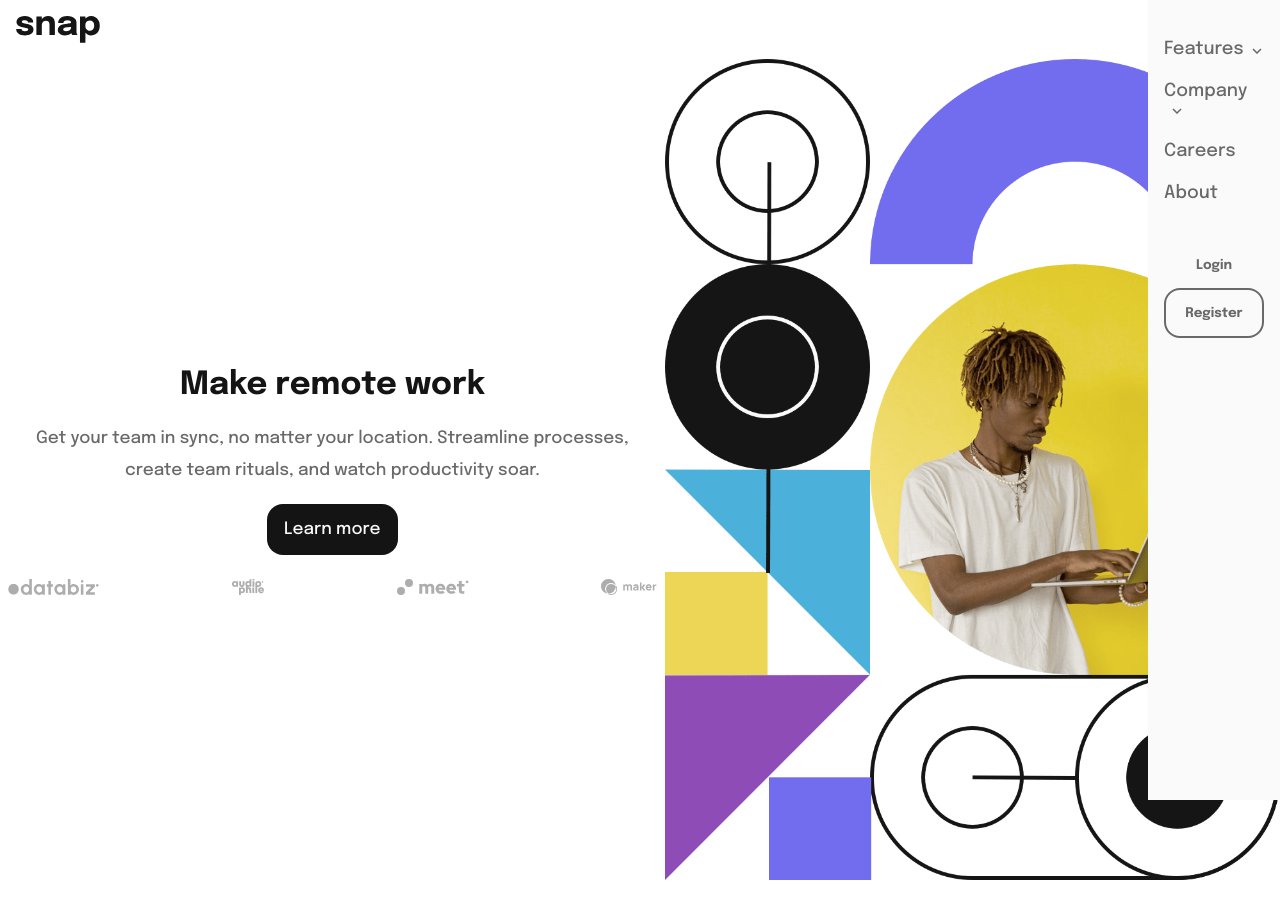
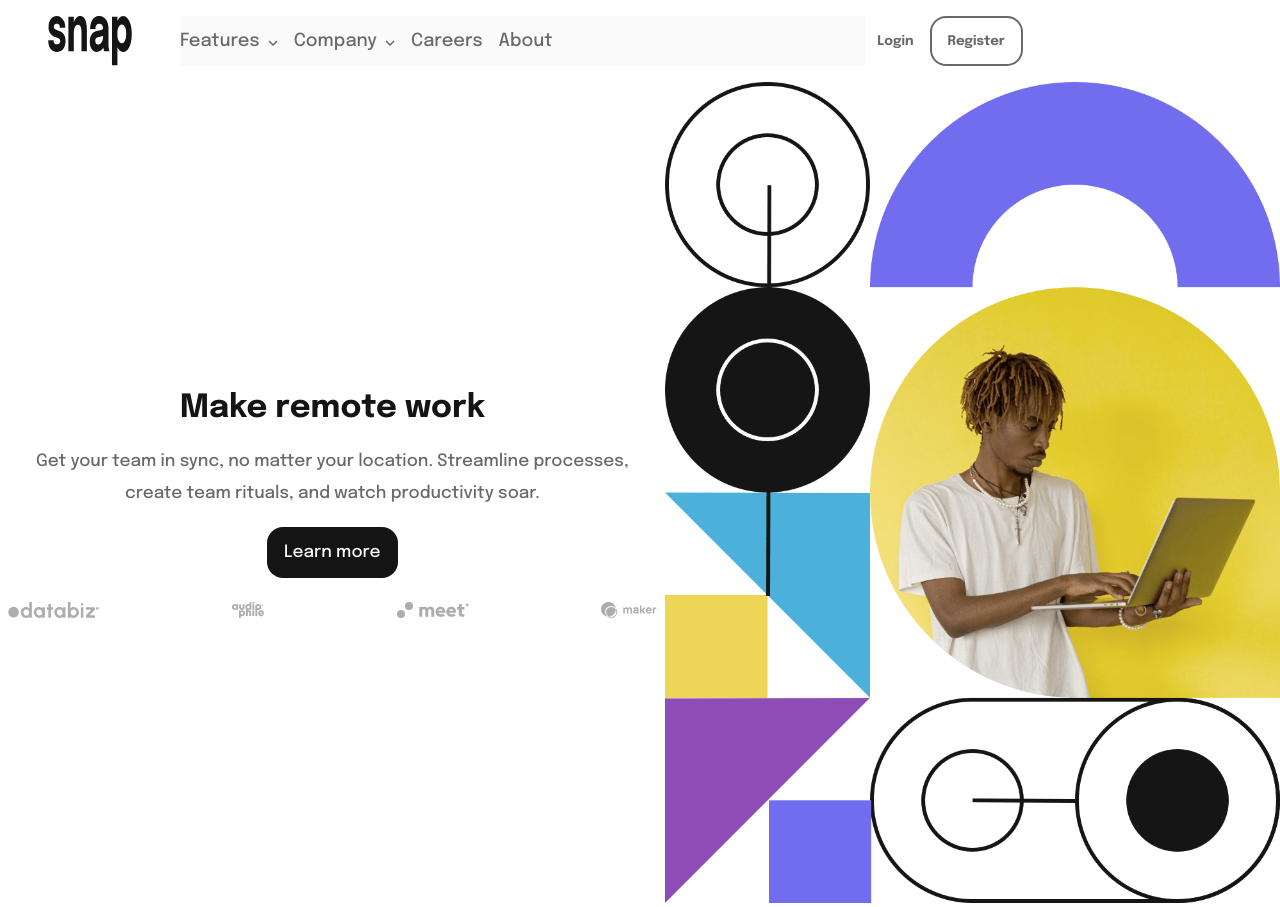
Before and after one commit to bsarnii/intro-section, an Angular app: page / in a window 1280 px wide. Before the commit the page ends 884 px from the top, so only its background shows below. Built offline with nearby package versions, Linux system fonts and the light colour scheme.

Commit message:
desktop header development

```diff
--- a/src/app/header/header.component.css
+++ b/src/app/header/header.component.css
@@ -1,6 +1,6 @@
 :host{
     display: flex;
-    justify-content: space-between;
+    justify-content: flex-end;
     padding: 1rem;
 }
 .hamburger{
@@ -141,8 +141,47 @@ div{
     .close-menu{
         display: none;
     }
+    :host{
+        justify-content: flex-start;
+        gap: .5rem;
+
+    }
     .menu{
-        position: flex;
-        width: 100px;
+        position: static;
+        flex-direction: row;
+        justify-content: space-between;
+        align-items: center;
+        margin: 0;
+        padding: 0;
+    }
+    .menu > ul {
+        display: flex;
+        align-items: center;
+        height: 100%;
+        flex-direction: row;
+        gap: 1rem;
+    }
+    li{
+        margin: 0;
+    }
+    .features, .company{
+        width:max-content;
+    }
+    .login-register{
+        flex-direction: row;
+    }
+    .login, .register {
+        padding: 1rem;
     }
 }
+@media screen and (min-width: 1000px) {
+    :host{
+        gap: 3rem;
+    }
+    .logo{
+        margin-left: 2rem;
+    }
+    .menu{
+        gap: 45%;
+    }
+}
```
